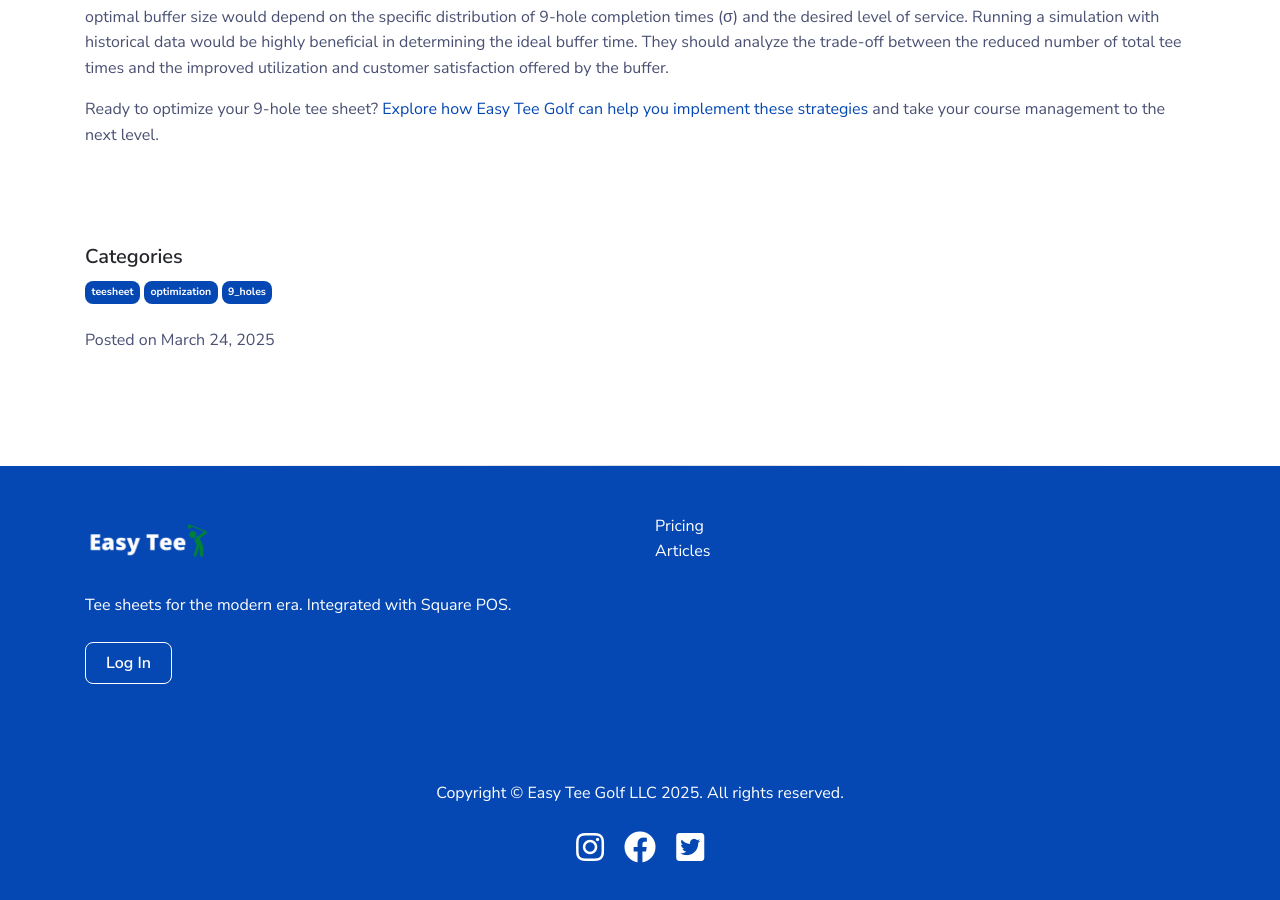
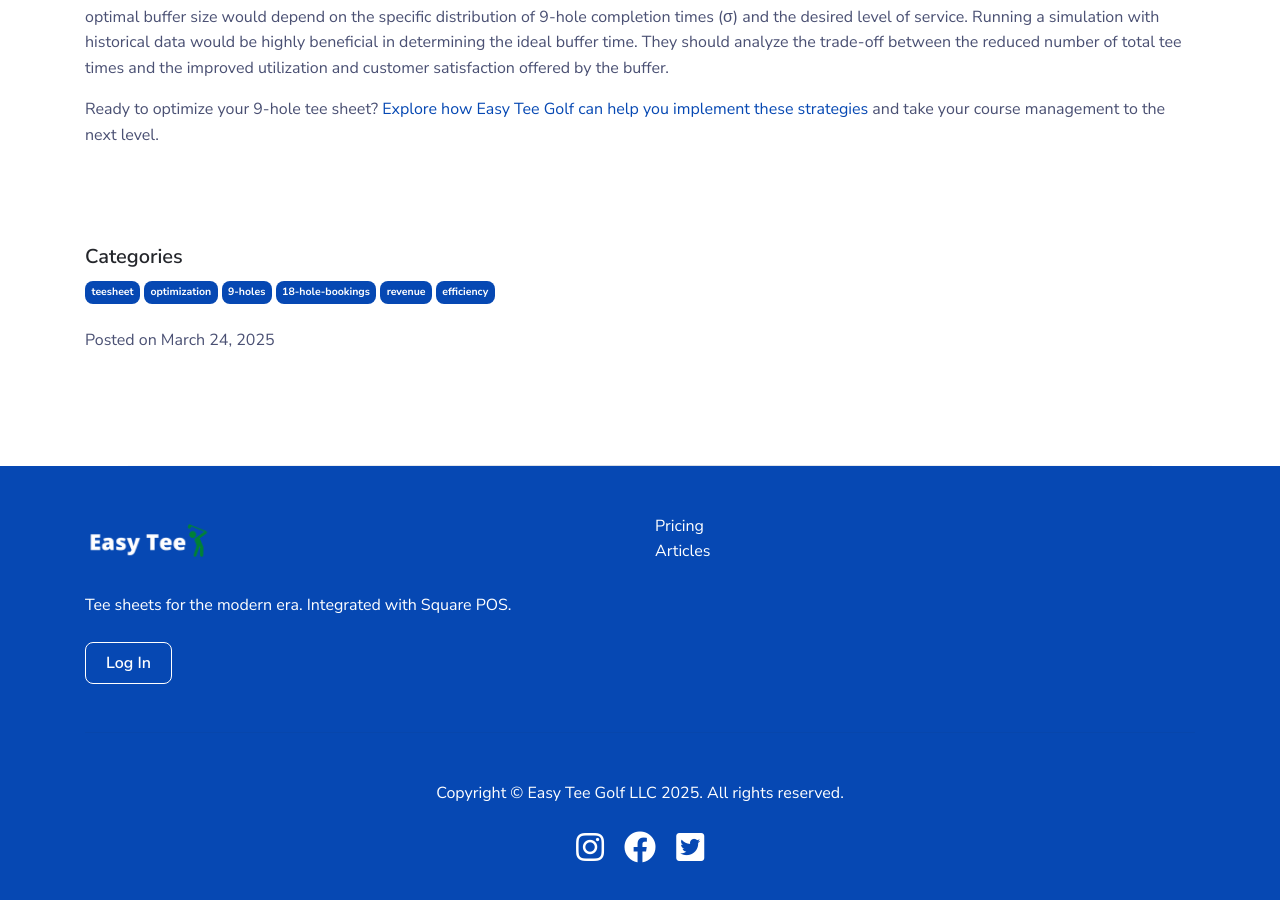
Before and after one commit to easyteegolf/easytee_front, a Jekyll site: the page built from _posts/2025-03-24-optimizing-tee-sheets-at-9-hole-golf-courses.markdown, in a window 1280 px wide and 900 px high, scrolled down 4472 px. Built offline with Jekyll 4.4.1, drawn with Linux system fonts in a browser that asks for light colours.

Commit message:
update categories

```diff
--- a/_posts/2025-03-24-optimizing-tee-sheets-at-9-hole-golf-courses.markdown
+++ b/_posts/2025-03-24-optimizing-tee-sheets-at-9-hole-golf-courses.markdown
@@ -4,7 +4,7 @@ title:  "Optimizing Tee Sheets at 9-Hole Golf Courses"
 subtitle: "Handling 18-Hole bookings for maximum revenue and efficiency"
 head_img: '/assets/img/articles/golfball.jpg'
 alt_img: 'Online tee time booking'
-categories: teesheet optimization 9_holes
+categories: teesheet optimization 9-holes 18-hole-bookings revenue efficiency
 excerpt_separator: <!-- excerpt -->
 ---
 
```
